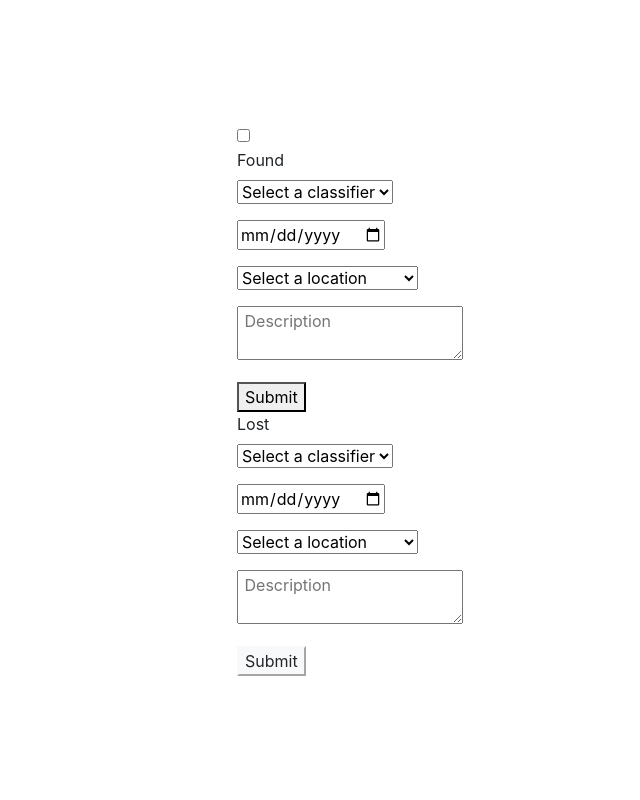
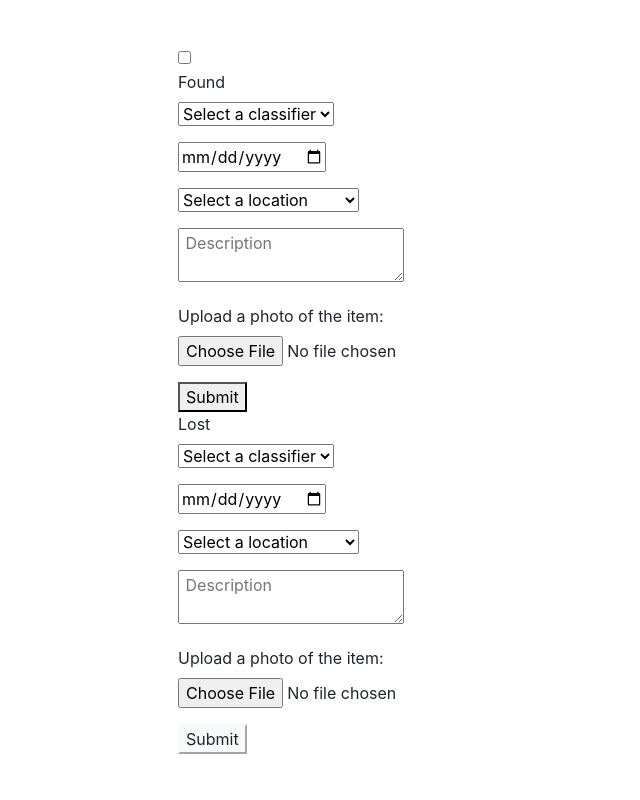
Before and after one commit to yale-cpsc-419-sp23/project-project-group-4, a Python web app: template website/templates/post.html in a window 1280 px wide. Shown: the part 58-858 px from the top of the page, without its empty margins (290-930 px from the left). Run offline with Jinja, Linux system fonts and the light colour scheme; the template is opened without the code that fills it, so the values that code supplies are empty; some libraries are stand-ins or nearby versions.

Commit message:
image upload functionality works

```diff
--- a/website/models.py
+++ b/website/models.py
@@ -34,6 +34,7 @@ class LostObjects(db.Model):
     place = db.Column(db.String(100))
     # classifier_id = db.Column(db.Integer, db.ForeignKey('classifier.id'))
     classifier = db.Column(db.String(100))
+    image = db.Column(db.String(1000))
 
 class FoundObjects(db.Model):
     __tablename__ = 'found_objects'
@@ -46,3 +47,4 @@ class FoundObjects(db.Model):
     place = db.Column(db.String(100))
     # classifier_id = db.Column(db.Integer, db.ForeignKey('classifier.id'))
     classifier = db.Column(db.String(100))
+    image = db.Column(db.String(1000))
--- a/website/templates/home.html
+++ b/website/templates/home.html
@@ -88,6 +88,8 @@
                     <p class="card-text">Date: {{ lost_object.lost_date }}</p>
                     <!-- show the object's location on the left and the object's classifier on the right -->
                     <h6 class="card-subtitle mb-2 text-muted">Location/Classifier: {{ lost_object.place }} | {{ lost_object.classifier }}</h6>
+                    <!-- show the object's omage with size of 200x200 and circle it and put it to the right of the card -->
+                    <img src="../static/images/{{ lost_object.image }}" alt="{{ lost_object.description }}" style="width:200px;height:200px;border-radius:50%;">
                 </div>
             </div>
         {%  else %}
@@ -103,6 +105,7 @@
                             <i class="fa fa-telegram" aria-hidden="true"></i>
                         </a>
                     </h5>
+
                 </div>
             </div>
         {%  endif %}
@@ -120,6 +123,9 @@
                     <p class="card-text">Date: {{ found_object.found_date }}</p>
                     <!-- show the object's location on the left and the object's classifier on the right -->
                     <h6 class="card-subtitle mb-2 text-muted">Location/Classifier: {{ found_object.place }} | {{ found_object.classifier }}</h6>
+
+                    <!-- show the object's omage with size of 200x200 and circle it and put it to the right of the card -->
+                    <img src="../static/images/{{ found_object.image }}" alt="{{ found_object.description }}" style="width:200px;height:200px;border-radius:50%;">
                 </div>
             </div>
         {%  else %}
--- a/website/templates/post.html
+++ b/website/templates/post.html
@@ -12,7 +12,7 @@
 
             <div class="found-form">
                 <label class="form-label" for="chk" aria-hidden="true">Found</label>
-                <form method="POST" action="/post_found" class="needs-validation">
+                <form method="POST" action="/post_found" class="needs-validation" enctype="multipart/form-data">
                     <div class="form-group">
                         <!-- <label class="input-label" for="classifier">Classifier:</label> -->
                         <select class="form-item" name="classifier" class="form-control" required>
@@ -90,12 +90,19 @@
                         </div>
                     </div>
 
+                    <div class="form-group">
+                        <div class="form-item">
+                            <label for="file">Upload a photo of the item:</label>
+                            <input type="file"  class="form-control-file" name="file" required/>
+                        </div>
+                    </div>
+
                     <button class="form-button" type="submit" class="btn btn-primary">Submit</button>
                 </form>
             </div>
 
             <div class="lost-form">
-                <form method="POST" action="/post_loss" class="needs-validation">
+                <form method="POST" action="/post_loss" class="needs-validation" enctype="multipart/form-data">
                     <label class="form-label" for="chk" aria-hidden="true">Lost</label>
                     <div class="form-group">
                         <!-- <label for="classifier">Classifier:</label> -->
@@ -180,6 +187,14 @@
                         </div>
                     </div>
 
+                    <div class="form-group">
+                        <div class="form-item">
+                            <label for="file">Upload a photo of the item:</label>
+                            <input type="file"  class="form-control-file" name="file" required/>
+                        </div>
+                    </div>
+
+
                     <button class="form-button btn-light" type="submit" class="btn btn-primary">Submit</button>
                 </form>
             </div>
```
Also changed, not shown: website/app.py (+21 -2 lines), website/static/images/po.jpeg (added), website/static/images/sus.jpeg (added).
